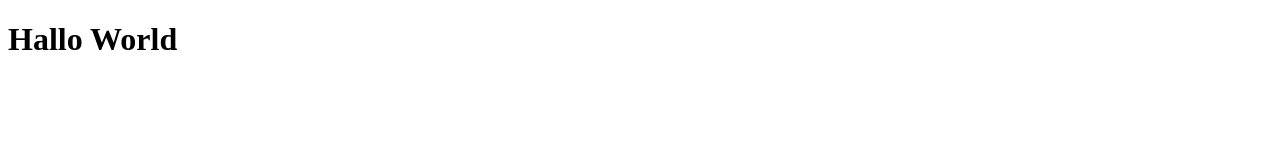
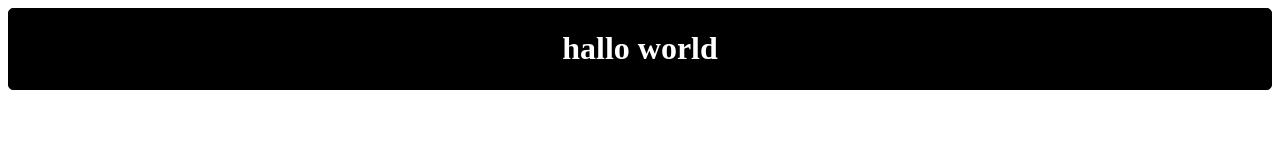
Before and after one commit to centralrepository-phb5/live-repo, a plain HTML site: page index.html in a window 1280 px wide. Drawn offline with Linux system fonts and the light colour scheme.

Commit message:
added second

```diff
--- a/index.html
+++ b/index.html
@@ -6,10 +6,13 @@
     <meta http-equiv="X-UA-Compatible" content="IE=edge">
     <meta name="viewport" content="width=device-width, initial-scale=1.0">
     <title>Document</title>
+    <link rel="stylesheet" href="style.css">
 </head>
 
 <body>
-    <h1>Hallo World</h1>
+    <div class="hallo">
+        <h1>hallo world</h1>
+    </div>
 
 </body>
 
--- /dev/null
+++ b/style.css
@@ -0,0 +1,7 @@
+.hallo{
+    border: 1px solid black;
+    border-radius: 5px;
+    text-align: center;
+    background-color: black;
+    color: white;
+}
```
